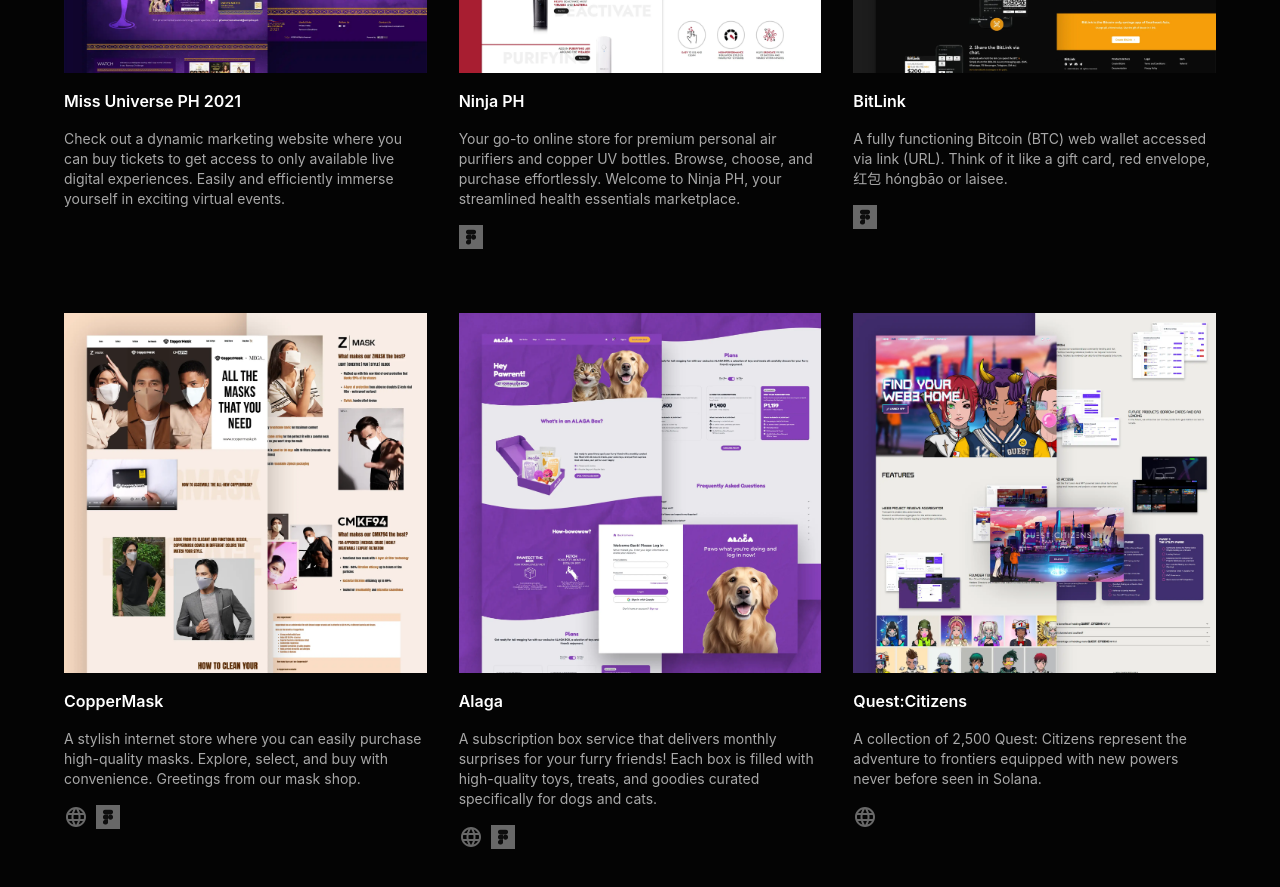
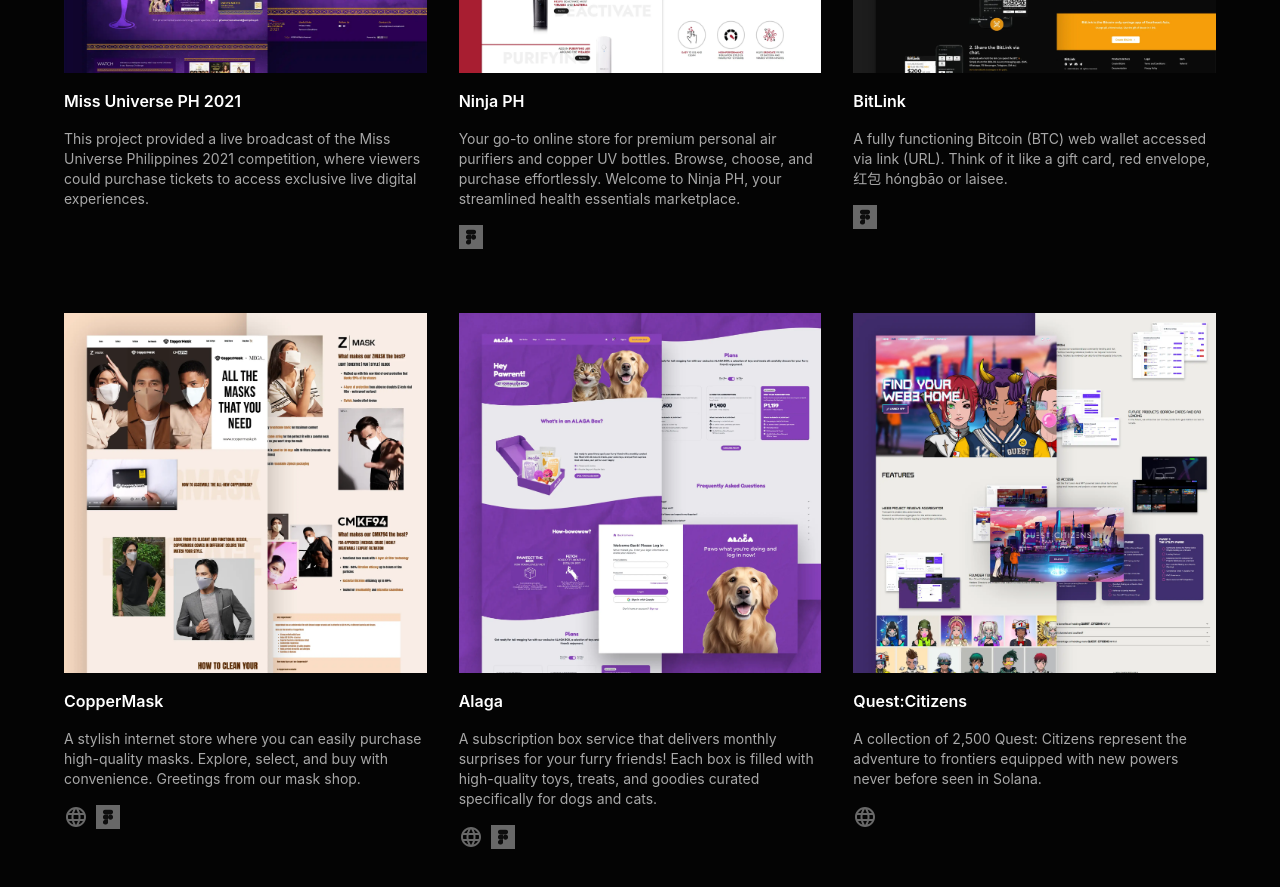
Before and after one commit to VLarz/portfolio, a React (Create React App) app: page / in a window 1280 px wide. Shown: the part 1200-2087 px from the top of the page. Built offline with nearby package versions, Linux system fonts and the light colour scheme.

Commit message:
update miss universe ph description

```diff
--- a/src/layouts/Projects/data.ts
+++ b/src/layouts/Projects/data.ts
@@ -11,7 +11,7 @@ type Project = {
 export const projectsData: Project[] = [
   {
     title: `Miss Universe PH 2021`,
-    description: `Check out a dynamic marketing website where you can buy tickets to get access to only available live digital experiences. Easily and efficiently immerse yourself in exciting virtual events.`,
+    description: `This project provided a live broadcast of the Miss Universe Philippines 2021 competition, where viewers could purchase tickets to access exclusive live digital experiences.`,
     image: `/images/projects/miss-universe-ph-2021.webp`,
     links: {
       web: ``,
```
